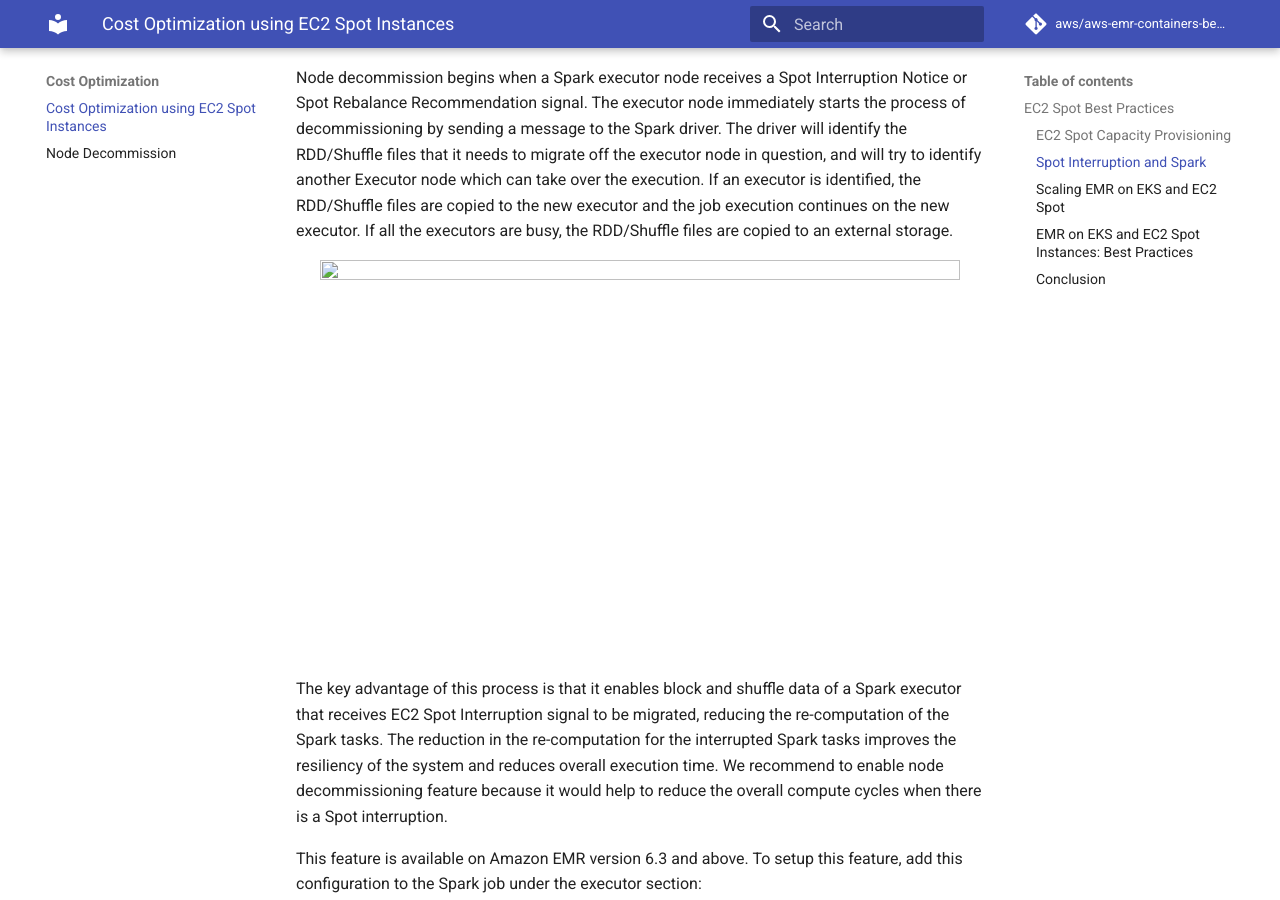
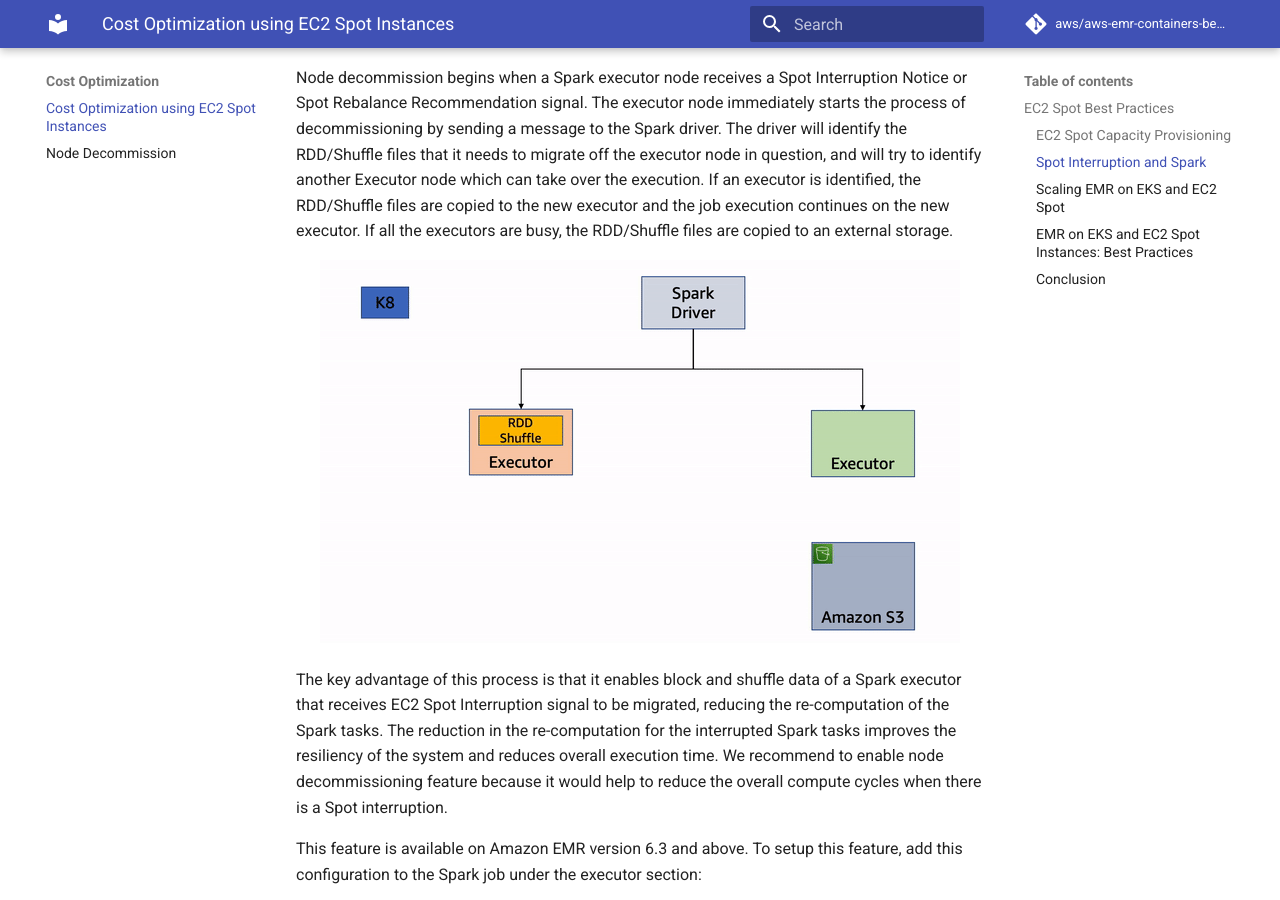
Before and after one commit to aws/aws-emr-containers-best-practices, an MkDocs documentation site: the page built from content/cost-optimization/docs/cost-optimization.md, in a window 1280 px wide and 900 px high, scrolled down 3181 px. Built offline with MkDocs 1.6.1 and Material for MkDocs 9.7.7, drawn with Linux system fonts in a browser that asks for light colours; comment, search, counter and statistics services are not loaded.

Commit message:
fixing image paths

```diff
--- a/content/cost-optimization/docs/cost-optimization.md
+++ b/content/cost-optimization/docs/cost-optimization.md
@@ -85,7 +85,7 @@
 Node decommission begins when a Spark executor node receives a Spot Interruption Notice or Spot Rebalance Recommendation signal. The executor node immediately starts the process of decommissioning by sending a message to the Spark driver. The driver will identify the RDD/Shuffle files that it needs to migrate off the executor node in question, and will try to identify another Executor node which can take over the execution. If an executor is identified, the RDD/Shuffle files are copied to the new executor and the job execution continues on the new executor. If all the executors are busy, the RDD/Shuffle files are copied to an external storage.
 
 <p align="center">
-  <img src="./resources/images/node_decom.gif" width="640" height="400"/>
+  <img src="../resources/images/node_decom.gif" width="640" height="400"/>
 </p>
 
 The key advantage of this process is that it enables block and shuffle data of a Spark executor that receives EC2 Spot Interruption signal to be migrated, reducing the re-computation of the Spark tasks. The reduction in the re-computation for the interrupted Spark tasks improves the resiliency of the system and reduces overall execution time. We recommend to enable node decommissioning feature because it would help to reduce the overall compute cycles when there is a Spot interruption.
@@ -144,7 +144,7 @@
 If a Spark executor is killed due to EC2 Spot interruption or any other failure then the PVC is not deleted but persisted and reattached to another executor. If there are shuffle files in that volume then they are reused. Previously if an external shuffle service process or node became unavailable, the executors were killed and all the shuffle blocks were lost, which needed to be recomputed.
 
 <p align="center">
-  <img src="./resources/images/pvc_reuse.gif " width="640" height="400"/>
+  <img src="../resources/images/pvc_reuse.gif " width="640" height="400"/>
 </p>
 
 This feature is available on Amazon EMR version 6.8 and above. To setup this feature, you can add these lines to the executor configuration:
@@ -180,7 +180,7 @@
 Cluster Autoscaler (CAS) is a Kubernetes open-source tool that automatically scale-out the size of the Kubernetes cluster when there are pending pods due to insufficient capacity on existing cluster, or scale-in when there are underutilized nodes in a cluster for extended period of time. The configuration below shows multiple Nodegroups with different vCPU and RAM configurations which adheres to the Spot best practice of diversification. Note each nodegroup has the same vCPU to memory ratio as discussed above. CAS works with EKS Managed and Self-Managed Nodegroups.
 
 <p align="center">
-  <img src="./resources/images/ca.png" />
+  <img src="../resources/images/ca.png" />
 </p>
 
 **Karpenter**
@@ -188,7 +188,7 @@
 Karpenter is an open-source, flexible, high-performance auto-scaler built for Kubernetes. Karpenter automatically launches just the right compute resources to handle your cluster's applications. Karpenter observes aggregate resource requests of un-schedulable pods, computes and launches best-fit new capacity.
 
 <p align="center">
-  <img src="./resources/images/karpenter.png" />
+  <img src="../resources/images/karpenter.png" />
 </p>
 
 The Provisioner CRD’s configuration flexibility is very useful in adopting Spot best practices of diversification. It can include as many Spot Instance types as possible as we do not restrict specific instance types in the configuration. This approach is also future proof when AWS launches new instance types. It also manages Spot instance lifecycle management through Spot interruptions. We recommend to use Karpenter with Spot Instances as it has faster node scheduling with early pod binding and binpacking to optimize the resource utilization. An example of a Karpenter provisioner with Spot instances below.
```
